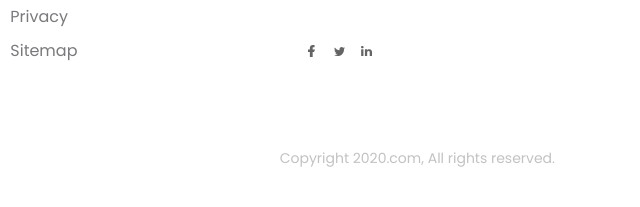
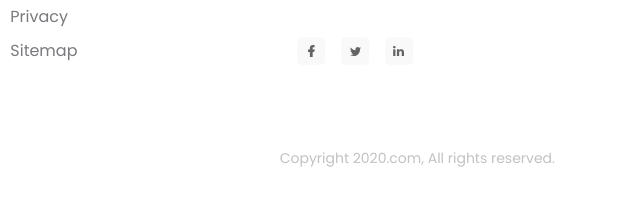
Before and after one commit to MinhPhat2003/f8-htmlcss-01, a plain HTML site: page index.html in a window 1280 px wide. Shown: the part 4117-4324 px from the top of the page, 640-1280 px from the left. Drawn offline with Linux system fonts and the light colour scheme.

Commit message:
fix bug Social

```diff
--- a/assets/css/style.css
+++ b/assets/css/style.css
@@ -522,6 +522,8 @@ a {
     width: 28px;
     height: 28px;
     border-radius: 5px;
+    background: #f9f9f9;
+    margin-right: 16px;
 }
 .footer .social-link:hover {
     opacity: 0.8;
```
